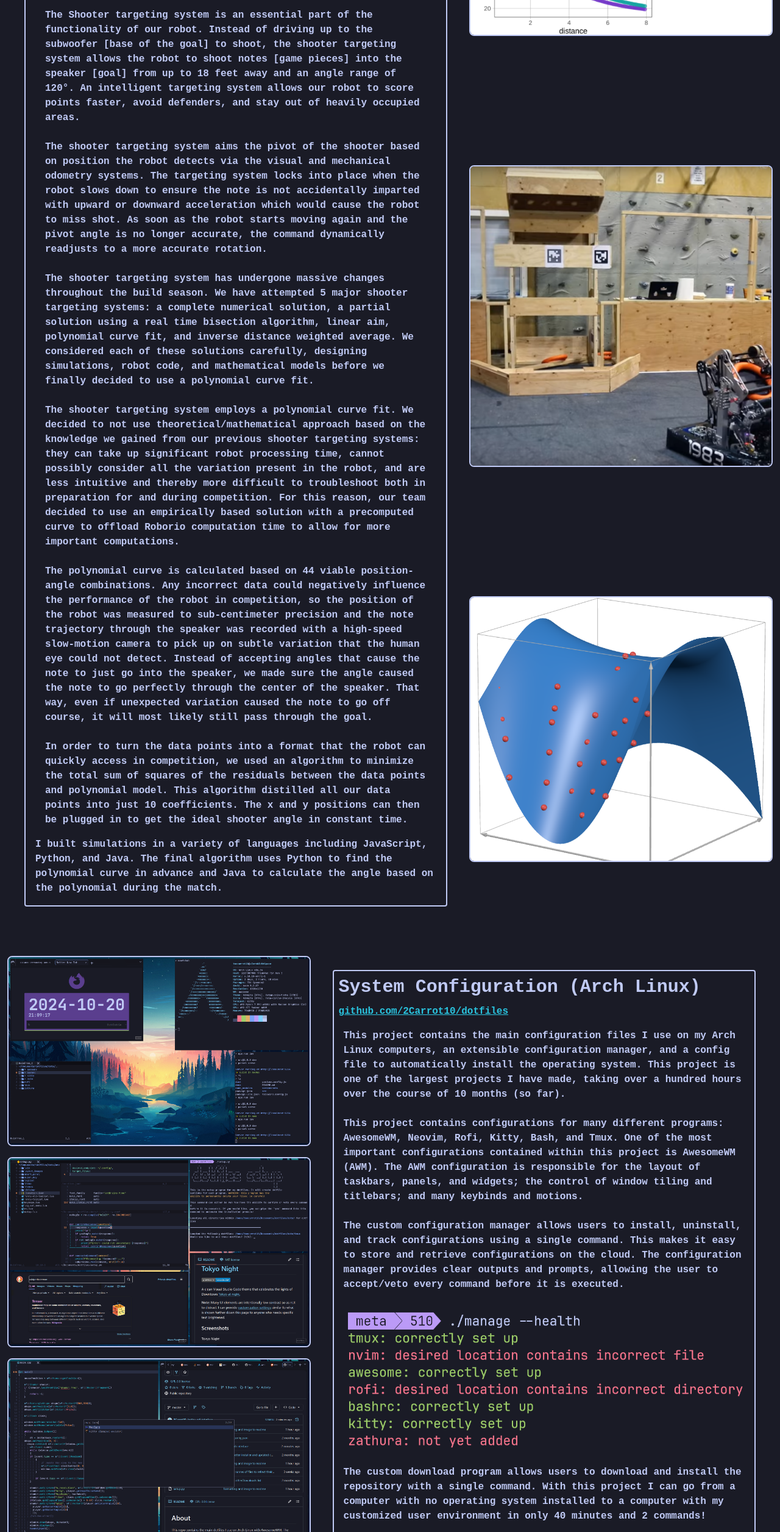
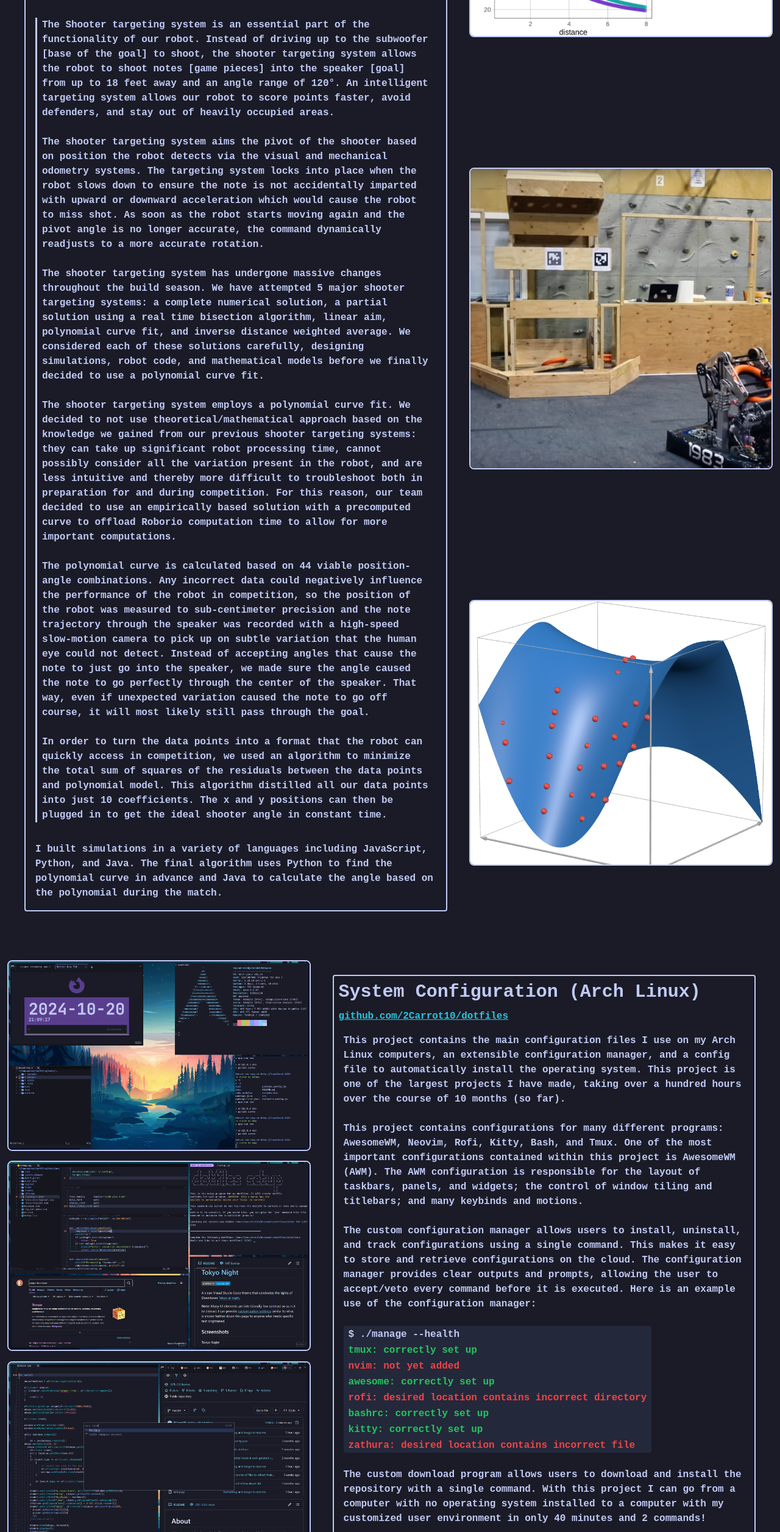
Before and after one commit to 2Carrot10/2Carrot10.github.io, a website built with Parcel: page src/projects.html in a window 1280 px wide. Shown: the part 1467-3980 px from the top of the page at 61% size. Built offline with nearby package versions, Linux system fonts and the light colour scheme.

Commit message:
add quote and code

```diff
--- a/src/index.html
+++ b/src/index.html
@@ -24,7 +24,10 @@
 						<a href="https://github.com/2carrot10" class="link jetbrains-mono-heavy align-baseline"><i class="nf nf-cod-github"></i> github.com/2Carrot10</a>
 							</div>
 						</div>
+						<div>
 						<img src="./assets/images/pfp.png" alt="" class="flex-1 rounded-full px-2">
+
+						</div>
 					</div>
 
 				<div class="flex">
--- a/src/projects.html
+++ b/src/projects.html
@@ -156,7 +156,7 @@
 		<div id="aim" class="flex justify-end m-2 flex-col md:flex-row">
 
 			<div class="flex-none md:w-3/5 flex items-center">
-				<div class="m-8 border-solid border-2 border-tnfg rounded w-full">
+				<div class="md:m-8 md:border-solid md:border-2 md:border-tnfg md:rounded w-full">
 
 					<h1 class="m-2 text-tnfg text-3xl jetbrains-mono-heavy">
 						Auto Aim Algorithm (FIRST)
@@ -176,8 +176,9 @@
 							I have been on FIRST robotics team SkunkWorks Robotics since 2022. During the 2024 season, I led the design and implementation of an auto aim algorithm. I started this project on the day of kickoff and continued refining the algorithm over our final competition. This project alone took over 150 hours of time. Below is an excerpt from the Shooter Targeting System section of the Engineering Notebook, which I wrote (thereby helping win Excellence in Engineering at a District Competition and DCMPs).
 						</p>
 
-							<div class="m-4">
-						<p class="text-tnfg jetbrains-mono-heavy">
+							<br>
+							<div class="" style="border-left: 3px solid #c0caf5;">
+						<p class="text-tnfg jetbrains-mono-heavy m-2">
 The Shooter targeting system is an essential part of the functionality of our robot. Instead of driving up to the subwoofer [base of the goal] to shoot, the shooter targeting system allows the robot to shoot notes [game pieces] into the speaker [goal] from up to 18 feet away and an angle range of 120°. An intelligent targeting system allows our robot to score points faster, avoid defenders, and stay out of heavily occupied areas.
 							<br>
 							<br>
@@ -198,6 +199,8 @@ In order to turn the data points into a format that the robot can quickly access
 
 						</p>
 							</div>
+
+							<br>
 						<p class="text-tnfg jetbrains-mono-heavy">I built simulations in a variety of languages including JavaScript, Python, and Java. The final algorithm uses Python to find the polynomial curve in advance and Java to calculate the angle based on the polynomial during the match.</p>
 					</div>
 				</div>
@@ -224,7 +227,7 @@ In order to turn the data points into a format that the robot can quickly access
 				<img src="./assets/images/dotfiles/example3.png" alt="" class="m-1 border-solid border-2 border-tnfg object-contain rounded-lg">
 			</div>
 			<div class="flex-none md:w-3/5 flex items-center">
-				<div class="m-8 border-solid border-2 border-tnfg rounded w-full">
+				<div class="md:m-8 md:border-solid md:border-2 md:border-tnfg md:rounded w-full">
 
 					<h1 class="m-2 text-tnfg text-3xl jetbrains-mono-heavy">
 						System Configuration (Arch Linux)
@@ -237,12 +240,26 @@ In order to turn the data points into a format that the robot can quickly access
 							<br><br>
 This project contains configurations for many different programs: AwesomeWM, Neovim, Rofi, Kitty, Bash, and Tmux. One of the most important configurations contained within this project is AwesomeWM (AWM). The AWM configuration is responsible for the layout of taskbars, panels, and widgets; the control of window tiling and titlebars; and many keybinds and motions.
 							<br><br>
-							The custom configuration manager allows users to install, uninstall, and track configurations using a single command. This makes it easy to store and retrieve configurations on the cloud. The configuration manager provides clear outputs and prompts, allowing the user to accept/veto every command before it is executed.
+							The custom configuration manager allows users to install, uninstall, and track configurations using a single command. This makes it easy to store and retrieve configurations on the cloud. The configuration manager provides clear outputs and prompts, allowing the user to accept/veto every command before it is executed. Here is an example use of the configuration manager:
+							</p>
+							<br>
+							<div class="bg-tnbgalt rounded px-2 inline-block">
+							<code class="text-tnfg jetbrains-mono-heavy">
+							$ ./manage --health<br>
+								<span class="text-green-500">tmux: correctly set up</span><br>
+<span class="text-red-500">nvim: not yet added</span><br>
+<span class="text-green-500">awesome: correctly set up</span><br>
+<span class="text-red-500">rofi: desired location contains incorrect directory</span><br>
+<span class="text-green-500">bashrc: correctly set up</span><br>
+<span class="text-green-500">kitty: correctly set up</span><br>
+<span class="text-red-500">zathura: desired location contains incorrect file</span><br>
+								</code>
+							</div>
+
+
 							<br>
 							<br>
-							<img src="./assets/images/dotfiles/terminal.png" class="m-1 object-contain rounded-lg">
-
-							<br>
+						<p class="text-tnfg jetbrains-mono-heavy">
 							The custom download program allows users to download and install the repository with a single command. With this project I can go from a computer with no operating system installed to a computer with my customized user environment in only 40 minutes and 2 commands!
 
 						</p>
@@ -263,7 +280,7 @@ This project contains configurations for many different programs: AwesomeWM, Neo
 
 
 			<div class="flex-none md:w-3/5 flex items-center">
-				<div class="m-8 border-solid border-2 border-tnfg rounded w-full">
+				<div class="md:m-8 md:border-solid md:border-2 md:border-tnfg md:rounded w-full">
 
 					<h1 class="m-2 text-tnfg text-3xl jetbrains-mono-heavy">
 						3D Renderer (Ray Tracing)
@@ -304,7 +321,8 @@ This is a semi-realtime 3D Renderer. This program renders scenes using ray traci
 				<img src="./assets/images/raymarch/example1.png" alt="" class="m-1 border-solid border-2 border-tnfg object-contain rounded-lg">
 			</div>
 			<div class="flex-none md:w-3/5 flex items-center">
-				<div class="m-8 border-solid border-2 border-tnfg rounded w-full">
+				<div class="md:m-8 md:border-solid md:border-2 md:border-tnfg md:rounded w-full">
+
 
 					<h1 class="m-2 text-tnfg text-3xl jetbrains-mono-heavy">
 						3d Renderer (Ray Marcher)
@@ -333,7 +351,7 @@ This is a semi-realtime 3D Renderer. This program renders scenes using ray traci
 		<div id="flock" class="flex justify-end m-2 flex-col md:flex-row">
 
 			<div class="flex-none md:w-3/5 flex items-center">
-				<div class="m-8 border-solid border-2 border-tnfg rounded w-full">
+				<div class="md:m-8 md:border-solid md:border-2 md:border-tnfg md:rounded w-full">
 
 					<h1 class="m-2 text-tnfg text-3xl jetbrains-mono-heavy">
 						Flock Simulation
--- a/tailwind.config.js
+++ b/tailwind.config.js
@@ -9,6 +9,7 @@ module.exports = {
 				"tnbg": "#1a1b26",
 				"tnfg": "#c0caf5",
 				"tnbgalt": "#414868",
+				"tnbgalt": "#24283b",
 				"tnbgalthigh": "#9aa5ce",
 				"tnhighlight" : "#5a3e8e",
 				// "tnblue" : "#c0caf5"
```
Also changed, not shown: docs/about.html (+1 -1 lines), docs/index.html (+1 -1 lines), docs/projects.html (+1 -1 lines), dist/index.html, dist/projects.html, 4 other files.
